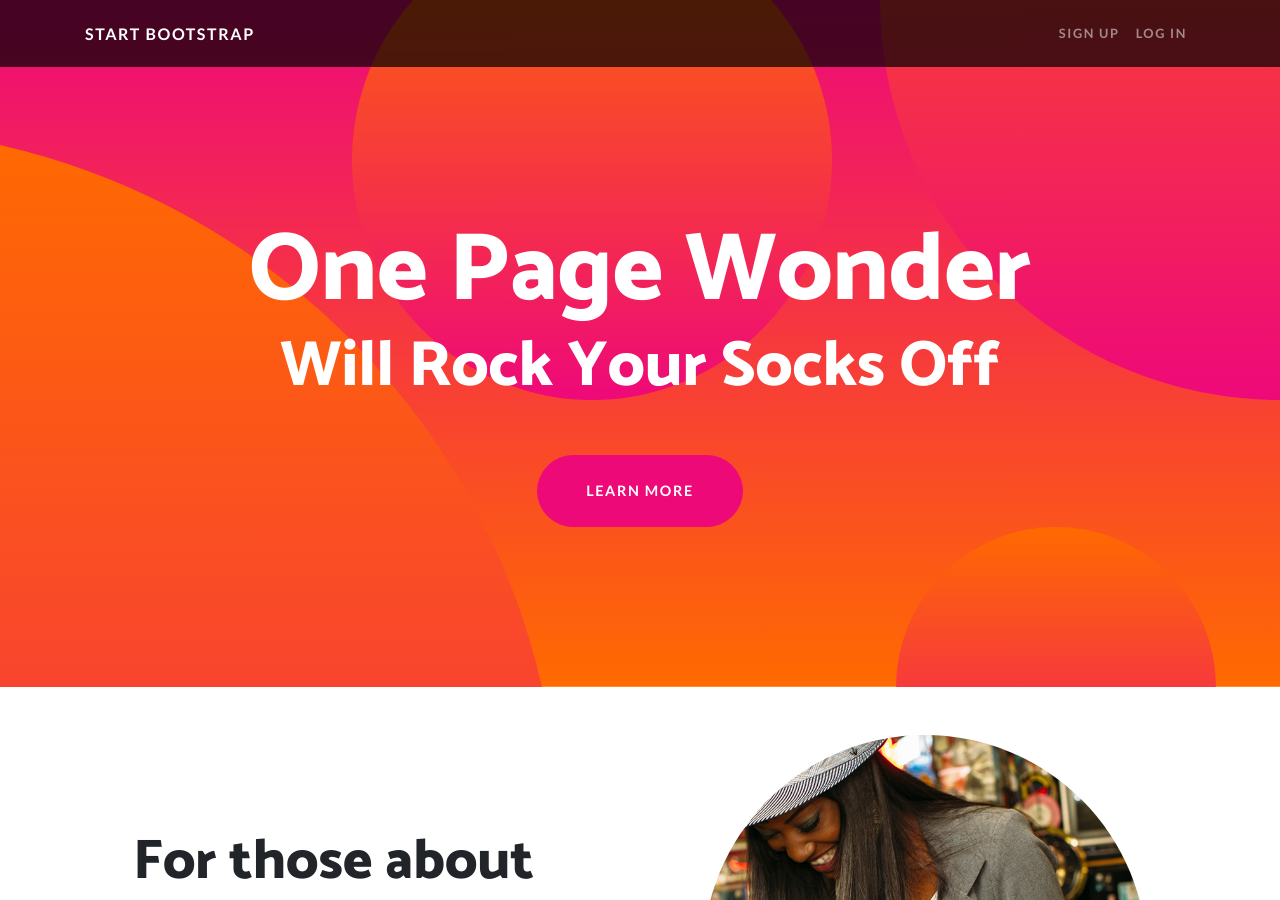
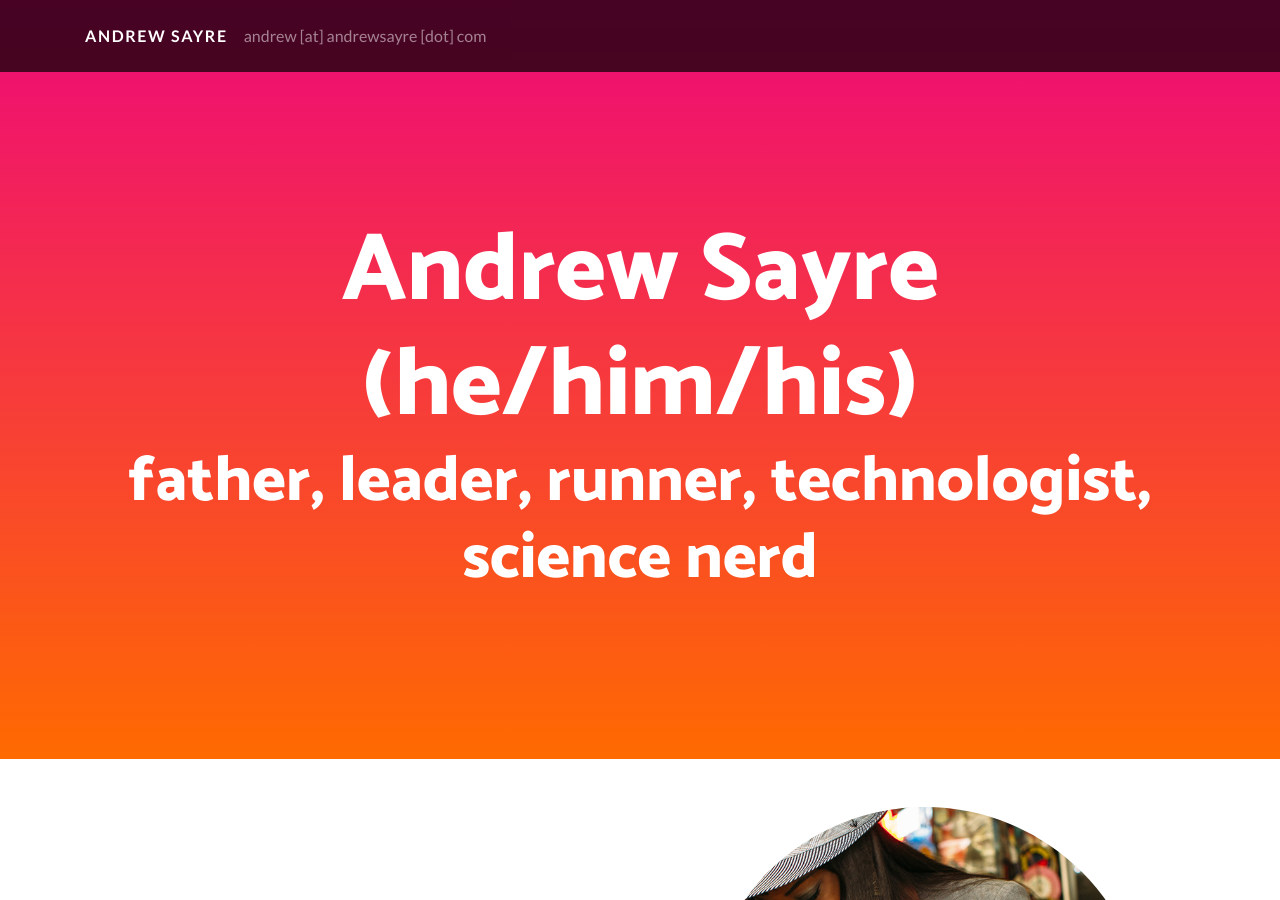
Before and after one commit to andrewsayre/andrewsayre.com, a Jekyll site: the page built from index.html, in a window 1280 px wide and 900 px high. Built offline with Jekyll 4.4.1, drawn with Linux system fonts in a browser that asks for light colours; some of the changed text lies outside the part shown.

Commit message:
Initial config

```diff
--- a/_config.yml
+++ b/_config.yml
@@ -1,5 +1,5 @@
-title: One Page Wonder, Start Bootstrap Template by startbootstrap.com
-email: your-email@example.com
+title: Andrew Sayre
+email: "andrew@andrewsayre.com"
 description: ""
 author: ""
 
@@ -13,6 +13,6 @@ exclude:
   - one-page-wonder.gif
 
 # Social Profiles
-twitter_username: ""
-github_username: ""
-facebook_username: ""
+twitter_username: "dgtldilemma"
+github_username: "andrewsayre"
+facebook_username: "digitaldilemma"
--- a/_includes/footer.html
+++ b/_includes/footer.html
@@ -1,7 +1,7 @@
 <!-- Footer -->
 <footer class="py-5 bg-black">
   <div class="container">
-    <p class="m-0 text-center text-white small">Copyright &copy; Your Website 2020</p>
+    <p class="m-0 text-center text-white small">Copyright &copy; Your Website 2021</p>
   </div>
   <!-- /.container -->
 </footer>
--- a/_includes/head.html
+++ b/_includes/head.html
@@ -3,7 +3,7 @@
 <meta name="description" content="">
 <meta name="author" content="">
 
-<title>One Page Wonder - Start Bootstrap Template</title>
+<title>Andrew Sayre (he/him/his)</title>
 
 <!-- Bootstrap core CSS -->
 <link href="assets/bootstrap/css/bootstrap.min.css" rel="stylesheet">
--- a/_includes/nav.html
+++ b/_includes/nav.html
@@ -1,19 +1,14 @@
 <!-- Navigation -->
 <nav class="navbar navbar-expand-lg navbar-dark navbar-custom fixed-top">
   <div class="container">
-    <a class="navbar-brand" href="#">Start Bootstrap</a>
+    <span class="navbar-brand">Andrew Sayre</span>
     <button class="navbar-toggler" type="button" data-toggle="collapse" data-target="#navbarResponsive" aria-controls="navbarResponsive" aria-expanded="false" aria-label="Toggle navigation">
       <span class="navbar-toggler-icon"></span>
     </button>
     <div class="collapse navbar-collapse" id="navbarResponsive">
-      <ul class="navbar-nav ml-auto">
-        <li class="nav-item">
-          <a class="nav-link" href="#">Sign Up</a>
-        </li>
-        <li class="nav-item">
-          <a class="nav-link" href="#">Log In</a>
-        </li>
-      </ul>
+      <span class="navbar-text">
+        andrew [at] andrewsayre [dot] com
+      </span>
     </div>
   </div>
 </nav>
--- a/_layouts/default.html
+++ b/_layouts/default.html
@@ -8,15 +8,10 @@
   <header class="masthead text-center text-white">
     <div class="masthead-content">
       <div class="container">
-        <h1 class="masthead-heading mb-0">One Page Wonder</h1>
-        <h2 class="masthead-subheading mb-0">Will Rock Your Socks Off</h2>
-        <a href="#" class="btn btn-primary btn-xl rounded-pill mt-5">Learn More</a>
+        <h1 class="masthead-heading mb-0">Andrew Sayre (he/him/his)</h1>
+        <h2 class="masthead-subheading mb-0">father, leader, runner, technologist, science nerd</h2>
       </div>
     </div>
-    <div class="bg-circle-1 bg-circle"></div>
-    <div class="bg-circle-2 bg-circle"></div>
-    <div class="bg-circle-3 bg-circle"></div>
-    <div class="bg-circle-4 bg-circle"></div>
   </header>
   {% include section.html %}
   {% include footer.html %}
```
Also changed, not shown: assets/scss/_masthead.scss (+1 -31 lines), assets/img/masthead.jpg (added).
